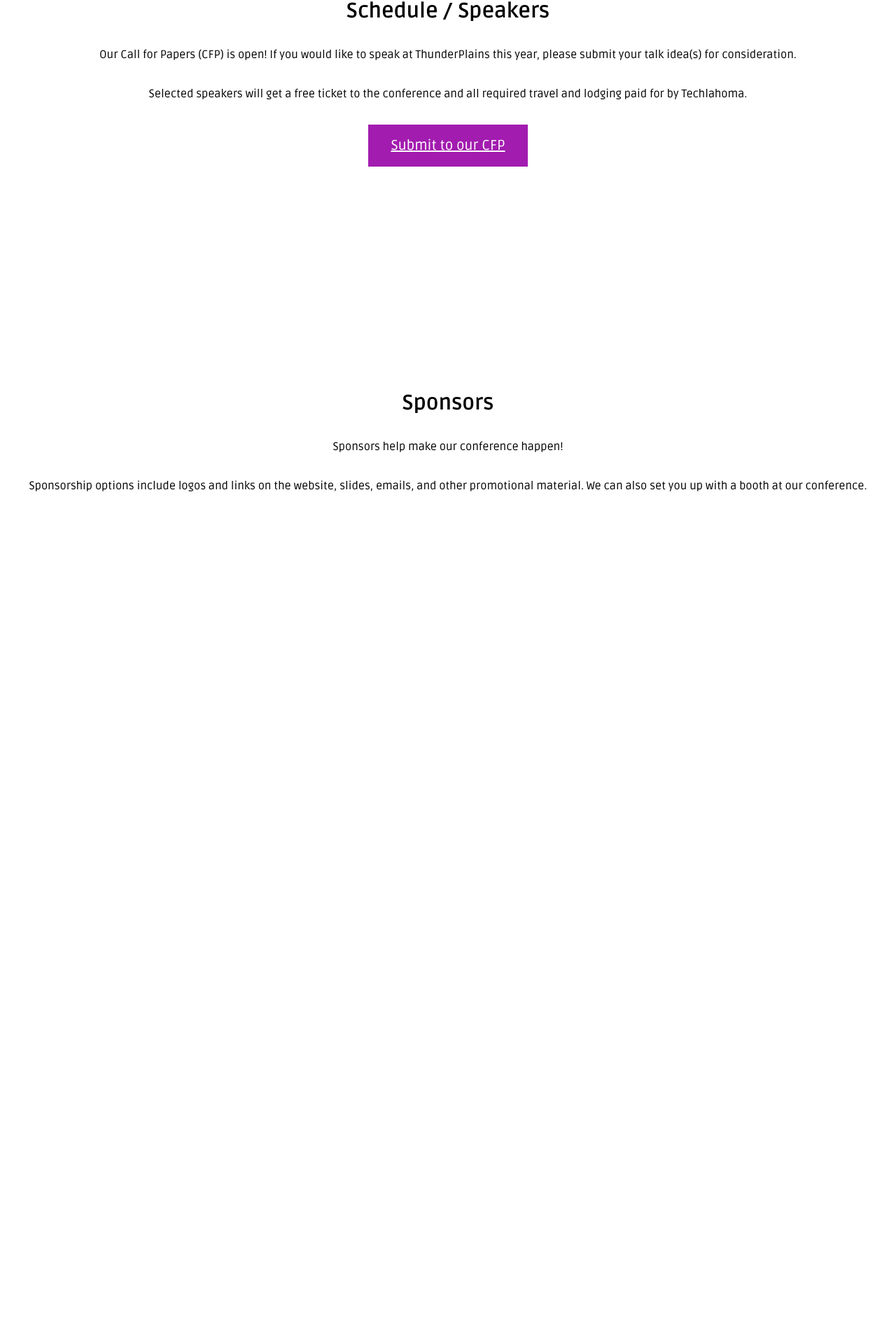
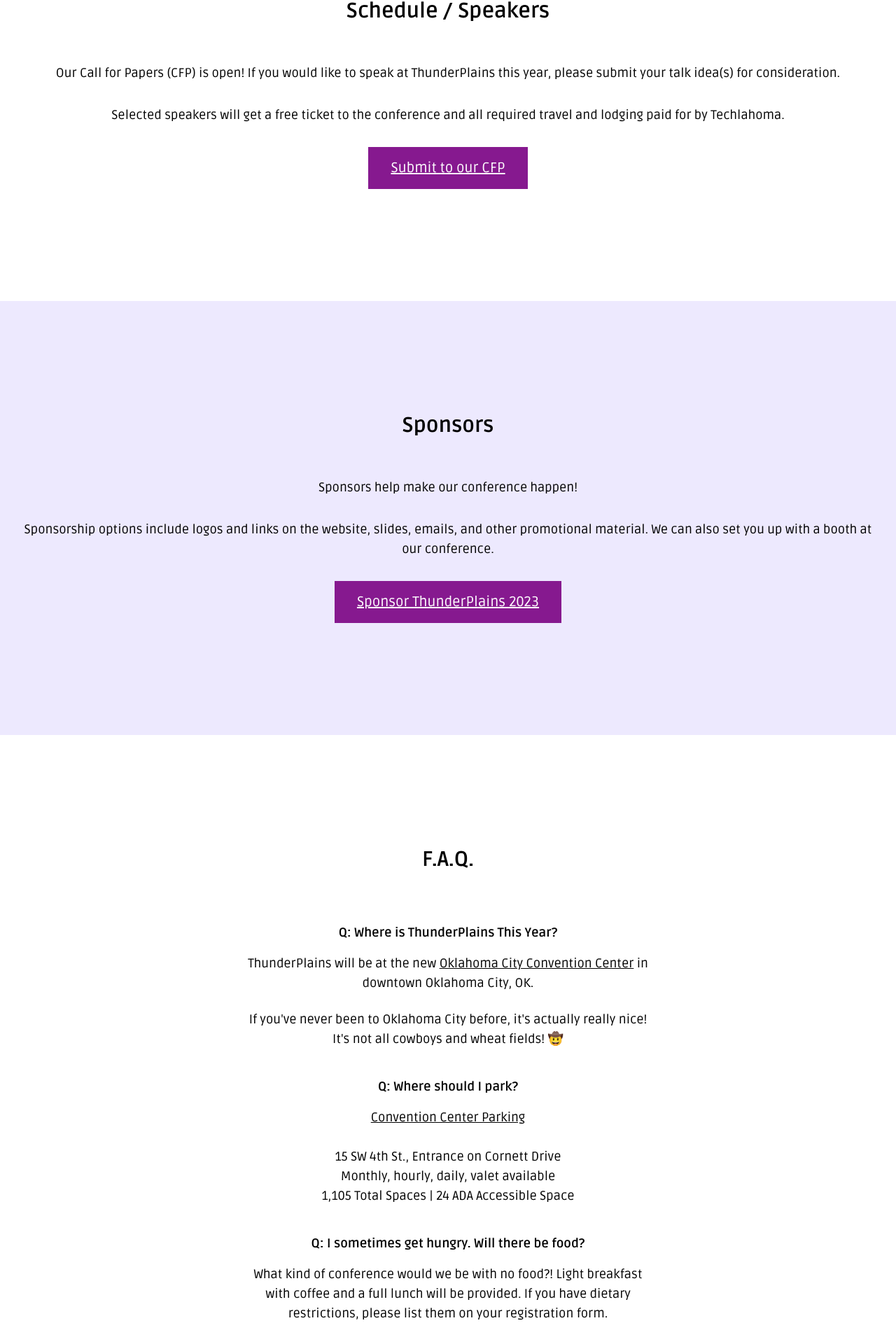
Before and after one commit to techlahoma/thunderplains-2023, a Next.js app: page / in a window 1280 px wide. Shown: the part 715-2635 px from the top of the page at 70% size. Before the commit the page ends 1597 px from the top, so only its background shows below. Built offline with nearby package versions, Linux system fonts and the light colour scheme.

Commit message:
Add Sponsorship and FAQ sections

```diff
--- a/app/layout.tsx
+++ b/app/layout.tsx
@@ -18,11 +18,38 @@
         <meta name="author" content="Vance Lucas" />
         <title>ThunderPlains 2023</title>
       </head>
-      <body style={fontRuda.style}>
+      <body style={fontRuda.style} className="text-lg">
         <header className="navbar">
           <LayoutNavbar />
         </header>
         <main>{children}</main>
+        <footer className="bg-violet-950 border-t border-gray-200 p-10 text-white text-center">
+          ThunderPlains is a <a href="https://www.techlahoma.org">Techlahoma</a> event organized by{' '}
+          <a href="https://vancelucas.com">Vance Lucas</a> and many other volunteers.
+          <p className="py-8 text-md">
+            Previous Years:{' '}
+            <a
+              title="Sorry, no website is available :("
+              className="text-gray-200 no-underline cursor-not-allowed"
+            >
+              2022
+            </a>{' '}
+            | <a href="http://2021.thunderplainsconf.com">2021</a> |{' '}
+            <a href="http://2020.thunderplainsconf.com">2020</a> |{' '}
+            <a href="http://2019.thunderplainsconf.com">2019</a> |{' '}
+            <a href="http://2018.thunderplainsconf.com">2018</a> |{' '}
+            <a href="http://2017.thunderplainsconf.com">2017</a> |{' '}
+            <a href="http://2016.thunderplainsconf.com">2016</a> |{' '}
+            <a href="http://2015.thunderplainsconf.com">2015</a> |{' '}
+            <a href="http://2014.thunderplainsconf.com">2014</a> |{' '}
+            <a
+              title="Sorry, no website is available :("
+              className="text-gray-200 no-underline cursor-not-allowed"
+            >
+              2013
+            </a>
+          </p>
+        </footer>
       </body>
     </html>
   );
--- a/app/page.tsx
+++ b/app/page.tsx
@@ -19,8 +19,8 @@
             objectPosition="center"
           />
         </div>
-        <div className="m-auto p-14 bg-violet-900 text-white border-t border-gray-200">
-          <section className="flex flex-col md:flex-row justify-center space-x-0 md:space-x-12 m-auto text-white">
+        <div className="m-auto p-14 px-8 bg-violet-900 text-white border-t border-gray-200">
+          <section className="flex flex-col lg:flex-row justify-center space-x-0 lg:space-x-12 m-auto text-white">
             <h1 className="font-bold text-4xl">ThunderPlains Developer Conference</h1>
             <h3 className="mt-2 font-bold text-xl">
               November 11<sup>th</sup> 2023 ⚡️ Oklahoma City
@@ -28,9 +28,10 @@
           </section>
         </div>
       </header>
-      <section id="schedule" className="text-center py-40">
+
+      <section id="schedule" className="text-center py-40 px-8">
         <H2>Schedule / Speakers</H2>
-        <p className="py-4">
+        <p className="py-4 mt-10">
           Our Call for Papers (CFP) is open! If you would like to speak at ThunderPlains this year,
           please submit your talk idea(s) for consideration.
         </p>
@@ -40,18 +41,63 @@
         </p>
         <a
           href="https://www.papercall.io/tplains"
-          className="mt-4 inline-block py-4 px-8 text-white text-xl bg-fuchsia-700 hover:bg-fuchsia-600"
+          className="mt-4 inline-block py-4 px-8 text-white text-xl bg-fuchsia-800 hover:bg-fuchsia-700"
         >
           Submit to our CFP
         </a>
       </section>
-      <section id="sponsors" className="text-center py-40">
+
+      <section id="sponsors" className="text-center py-40 px-8 bg-violet-100">
         <H2>Sponsors</H2>
-        <p className="py-4">Sponsors help make our conference happen!</p>
+        <p className="py-4 mt-10">Sponsors help make our conference happen!</p>
         <p className="py-4">
           Sponsorship options include logos and links on the website, slides, emails, and other
           promotional material. We can also set you up with a booth at our conference.
         </p>
+        <a
+          href="/docs/2023-Sponsorship-Prospectus-ThunderPlains.pdf"
+          className="mt-4 inline-block py-4 px-8 text-white text-xl bg-fuchsia-800 hover:bg-fuchsia-700"
+        >
+          Sponsor ThunderPlains 2023
+        </a>
+      </section>
+
+      <section id="faq" className="text-center py-40 px-8">
+        <H2>F.A.Q.</H2>
+        <dl className="py-4 mt-10 max-w-xl m-auto">
+          <dt className="font-bold my-4">Q: Where is ThunderPlains This Year?</dt>
+          <dd className="mb-10">
+            <p>
+              ThunderPlains will be at the new{' '}
+              <a href="https://okcconventioncenter.com">Oklahoma City Convention Center</a> in
+              downtown Oklahoma City, OK.
+            </p>
+            <p className="mt-6">
+              If you've never been to Oklahoma City before, it's actually really nice! It's not all
+              cowboys and wheat fields! 🤠
+            </p>
+          </dd>
+
+          <dt className="font-bold my-4">Q: Where should I park?</dt>
+          <dd className="mb-10">
+            <a href="https://okcconventioncenter.com/attend/directions-parking/">
+              Convention Center Parking
+            </a>
+            <br />
+            <br />
+
+            <p>15 SW 4th St., Entrance on Cornett Drive</p>
+            <p>Monthly, hourly, daily, valet available</p>
+            <p>1,105 Total Spaces | 24 ADA Accessible Space</p>
+          </dd>
+
+          <dt className="font-bold my-4">Q: I sometimes get hungry. Will there be food?</dt>
+          <dd className="mb-10">
+            What kind of conference would we be with no food?! Light breakfast with coffee and a
+            full lunch will be provided. If you have dietary restrictions, please list them on your
+            registration form.
+          </dd>
+        </dl>
       </section>
     </>
   );
```
Also changed, not shown: 2 other files (tests, documents, lock files or other folders).
